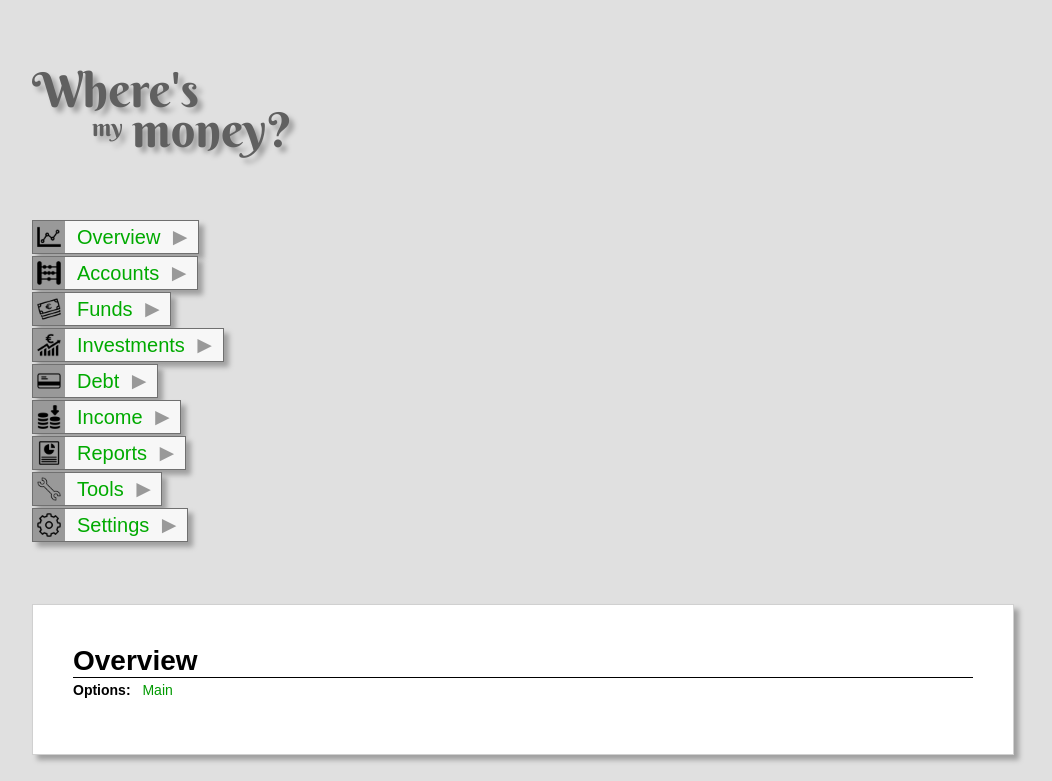
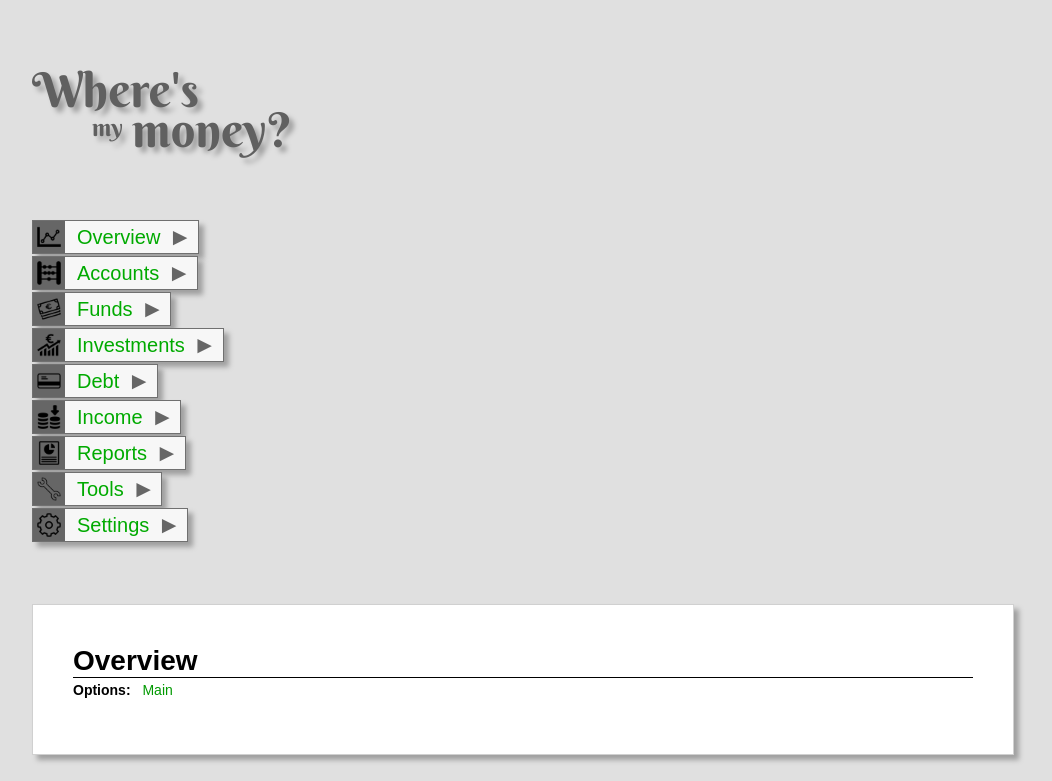
Before and after one commit to vkbo/wheresMyMoney, a PHP site: page / in a window 1280 px wide. Shown: the top 781 px of the page, without its empty margins (8-1060 px from the left). Run offline with PHP 8.4, Linux system fonts and the light colour scheme.

Commit message:
Minor fixes

```diff
--- a/web/css/styles.css
+++ b/web/css/styles.css
@@ -119,7 +119,7 @@ a:hover {color: #009900; text-decoration: underline;}
 
 #left-menu ul li .menu-icon {
     display: inline-block;
-    background-color: #999999;
+    background-color: #666666;
     width: 32px;
     height: 32px;
     vertical-align: top;
@@ -133,7 +133,7 @@ a:hover {color: #009900; text-decoration: underline;}
 
 #left-menu ul li .triangle {
     display: inline-block;
-    color: #999999;
+    color: #666666;
     margin: 2px 6px 0 0;
     font-size: 24px;
     vertical-align: top;
--- a/web/includes/init.php
+++ b/web/includes/init.php
@@ -25,7 +25,7 @@
         "FundsCat" => array(
             "P" => "Spending",
             "S" => "Savings",
-            "K" => "Kredit",
+            "C" => "Credit",
         ),
     );
 
```
